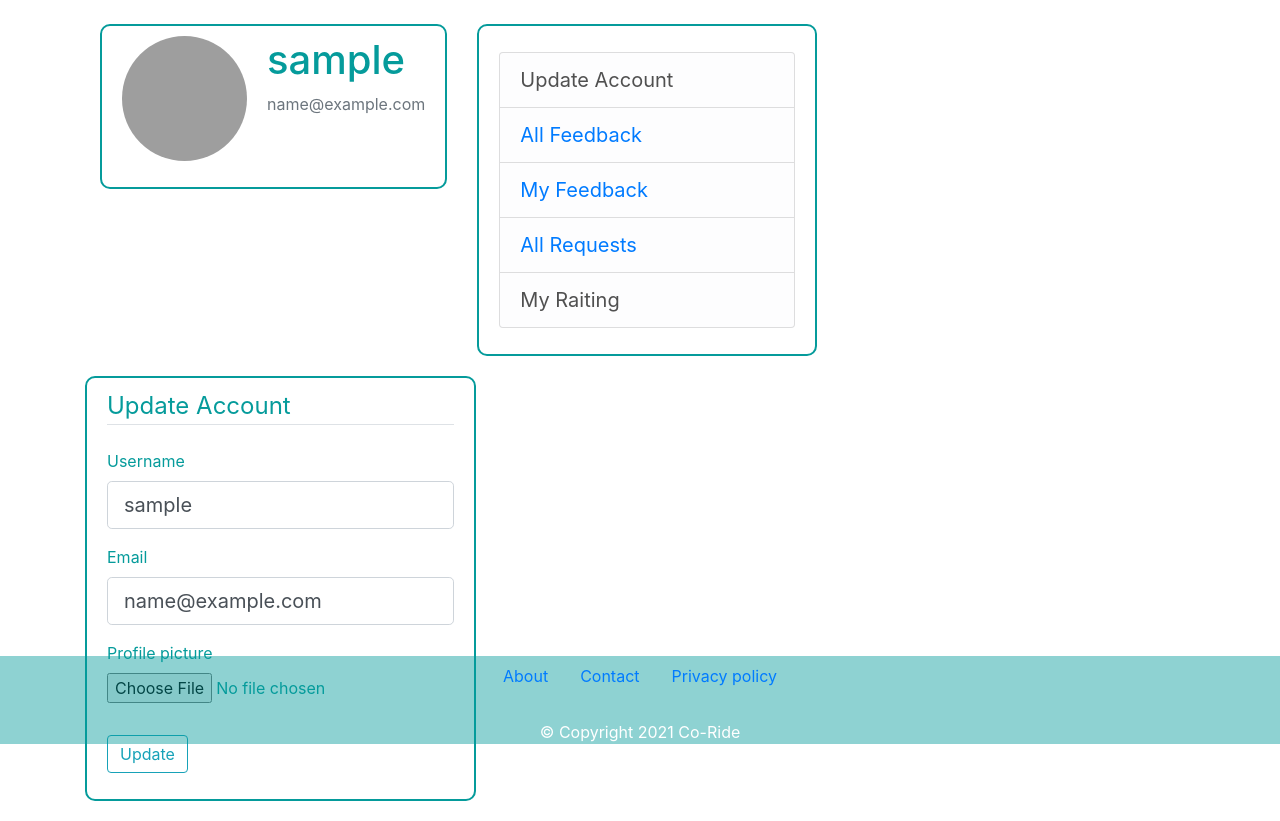
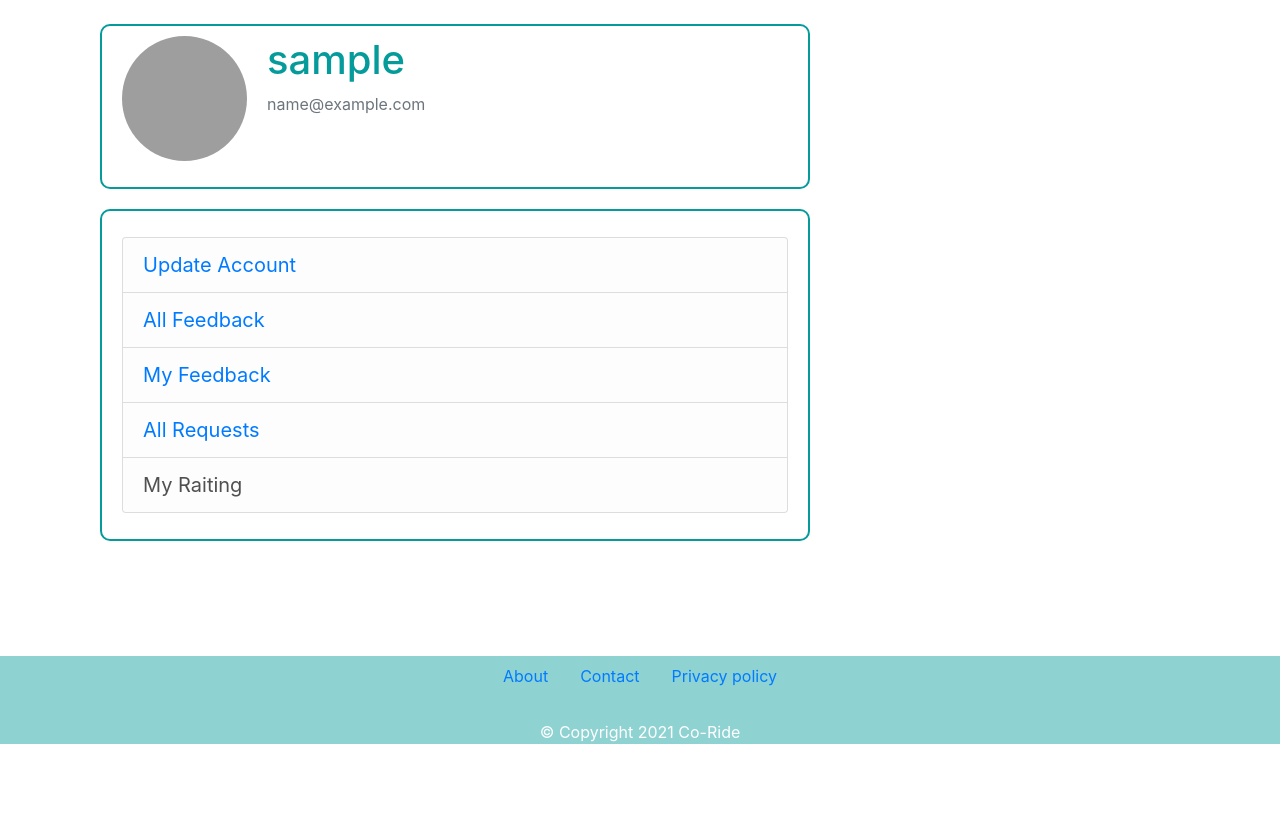
Before and after one commit to sidd6p/CO-Ride, a Flask app: page /account in a window 1280 px wide. Shown: the part 56-877 px from the top of the page. After the commit the page ends 800 px from the top, so only its background shows below. Run offline with Flask 2, Linux system fonts and the light colour scheme; the visitor is signed in with stand-in values (Sample User, id 1); data comes from the database, SQL or seed files in the repository; some libraries are stand-ins or nearby versions; grey boxes are pictures that could not be loaded.

Commit message:
Seperate the account and update accout page
files:

    modified:   flaskFile/templates/user/account.html
    new file:   flaskFile/templates/user/update-account.html
    modified:   flaskFile/user/routes.py

```diff
--- a/flaskFile/templates/user/account.html
+++ b/flaskFile/templates/user/account.html
@@ -2,7 +2,7 @@
 {% block content %}
   <div class="container">
     <div class="row">
-      <div class="col-sm col-md-auto">
+      <div class="col-sm col-md-8">
         <div class="content-section">
           <div class="media">
             <img class="rounded-circle account-img" title="My Image" src="{{ imageFile }}">
@@ -13,11 +13,13 @@
         </div>
       </div>
     </div>
-      <div class="col-sm col-md-4">
+    <div class="container">
+      <div class="row">
+        <div class="col-sm col-md-8">
           <div class="content-section">
             <p class='text-muted'>
               <ul class="list-group">
-              <li style="color: #2b2b2bd2; font-size: 20px;" class="list-group-item list-group-item-light side-view">Update Account</li>
+                <li style="color: #2b2b2bd2; font-size: 20px;" class="list-group-item list-group-item-light side-view"><a href="{{ url_for('user.updateAccount') }}">Update Account</a></li>
                 <li style="color: #2b2b2bd2; font-size: 20px;" class="list-group-item list-group-item-light side-view"><a href="{{ url_for('feedback.allFeedback') }}">All Feedback</a></li>
                 <li style="color: #2b2b2bd2; font-size: 20px;" class="list-group-item list-group-item-light side-view"><a href="{{ url_for('feedback.myFeedback') }}">My Feedback</a></li>
                 <li style="color: #2b2b2bd2; font-size: 20px;" class="list-group-item list-group-item-light side-view"><a href="{{ url_for('ride.allRides') }}">All Requests</a></li>
@@ -26,55 +28,6 @@
             </p>
           </div>
         </div>
-    <div class="row">
-      <div class="col-sm col-md">
-        <div class="content-section">
-          <form method="POST" action="" enctype="multipart/form-data">
-              {{ form.hidden_tag() }}
-              <fieldset class="form-group">
-                  <legend class="border-bottom mb-4">Update Account</legend>
-                  <div class="form-group">
-                      {{ form.username.label(class="form-control-label") }}
-                      {% if form.username.errors %}
-                          {{ form.username(class="form-control form-control-lg is-invalid") }}
-                          <div class="invalid-feedback">
-                              {% for error in form.username.errors %}
-                                  <span>{{ error }}</span>
-                              {% endfor %}
-                          </div>
-                      {% else %}
-                          {{ form.username(class="form-control form-control-lg") }}
-                      {% endif %}
-                  </div>
-                  <div class="form-group">
-                      {{ form.email.label(class="form-control-label") }}
-                      {% if form.email.errors %}
-                          {{ form.email(class="form-control form-control-lg is-invalid") }}
-                          <div class="invalid-feedback">
-                              {% for error in form.email.errors %}
-                                  <span>{{ error }}</span>
-                              {% endfor %}
-                          </div>
-                      {% else %}
-                          {{ form.email(class="form-control form-control-lg") }}
-                      {% endif %}
-                  </div>
-                  <div class="form-group">
-                    {{ form.picture.label }}
-                    {{ form.picture(class="form-control-file") }}
-                    {% if form.picture.errors %}
-                      {% for error in form.picture.errors %}
-                        <span class="text-danger">{{ error }}</span><br>
-                      {% endfor %}
-                    {% endif %}
-                </div>
-              </fieldset>
-              <div class="form-group">
-                  {{ form.submit(class="btn btn-outline-info") }}
-              </div>
-            </form>
-          </div>
-        </div>
       </div>
     </div>
   </div>
--- a/flaskFile/user/routes.py
+++ b/flaskFile/user/routes.py
@@ -4,7 +4,7 @@ from flaskFile.models import User
 from flaskFile import db, bcrypt
 from flaskFile.user.utils import save_picture, sendEmail
 from flaskFile.user.forms import (RegistrationForm, LoginForm, UpdateAccountForm,
-                    PasswordResetRequest, PasswordResetForm)
+                                PasswordResetRequest, PasswordResetForm)
 
 user = Blueprint('user', __name__)
 
@@ -46,6 +46,14 @@ def logout():
 @user.route('/account', methods=['GET', 'POST'])
 @login_required
 def account():
+    imageFile = url_for('static', filename='profile_pics/' + current_user.image_file)
+    return render_template('user/account.html', title=current_user.username, imageFile=imageFile)
+
+
+
+@user.route('/update-account', methods=['GET', 'POST'])
+@login_required
+def updateAccount():
     form=UpdateAccountForm()
     if form.validate_on_submit():
         if form.picture.data:
@@ -62,13 +70,11 @@ def account():
         form.username.data = current_user.username
         form.email.data = current_user.email
     imageFile = url_for('static', filename='profile_pics/' + current_user.image_file)
-    return render_template('user/account.html', title=current_user.username, imageFile=imageFile, form=form)
+    return render_template('user/update-account.html', title=current_user.username, imageFile=imageFile, form=form)
+
 
 @user.route('/reset-password-request', methods=['POST', 'GET'])
 def resetPasswordRequest():
-    # if current_user.is_authenticated:
-    #     flash('You must log out first', 'warning')
-    #     return redirect(url_for('general.home'))
     form = PasswordResetRequest()
     if form.validate_on_submit():
         user = User.query.filter(User.email == form.email.data).first()
```
Also changed, not shown: flaskFile/templates/user/update-account.html (added, +68 -0 lines). Lines whose indentation alone changed are shown as unchanged.
